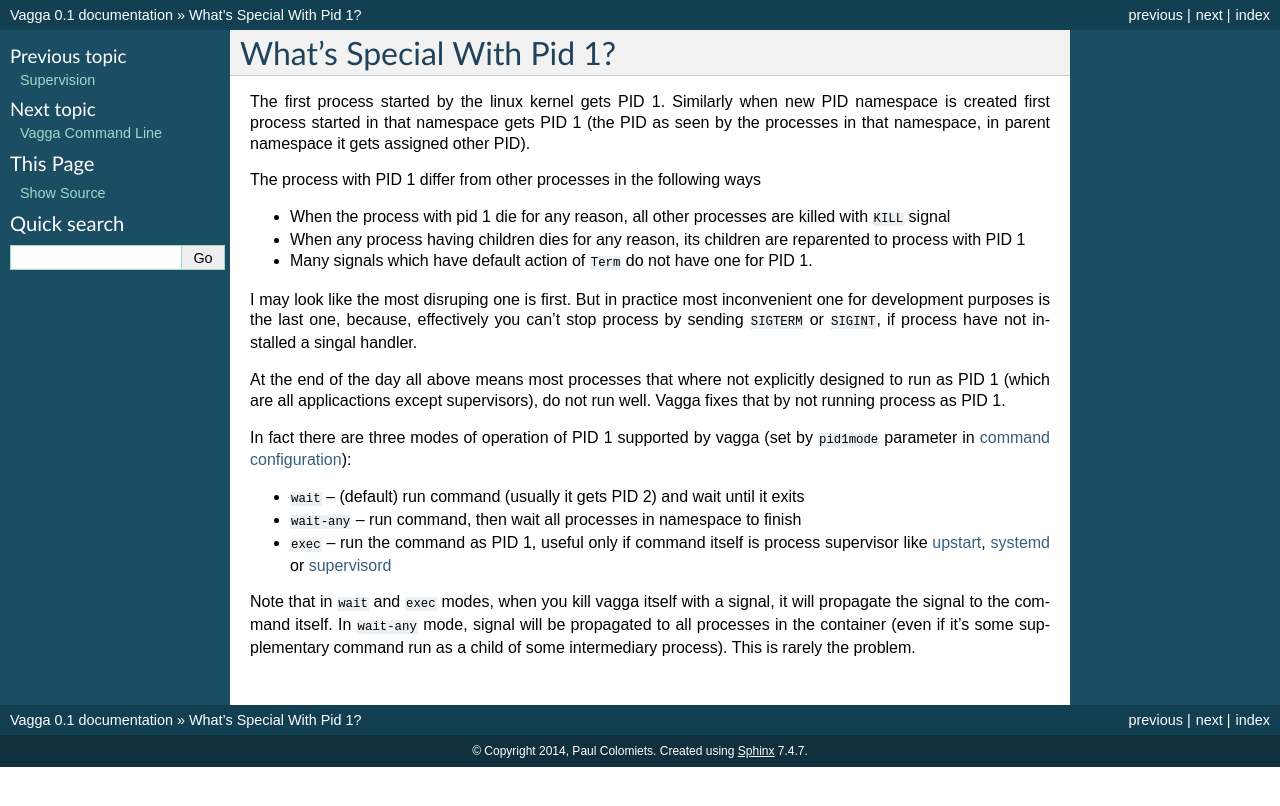
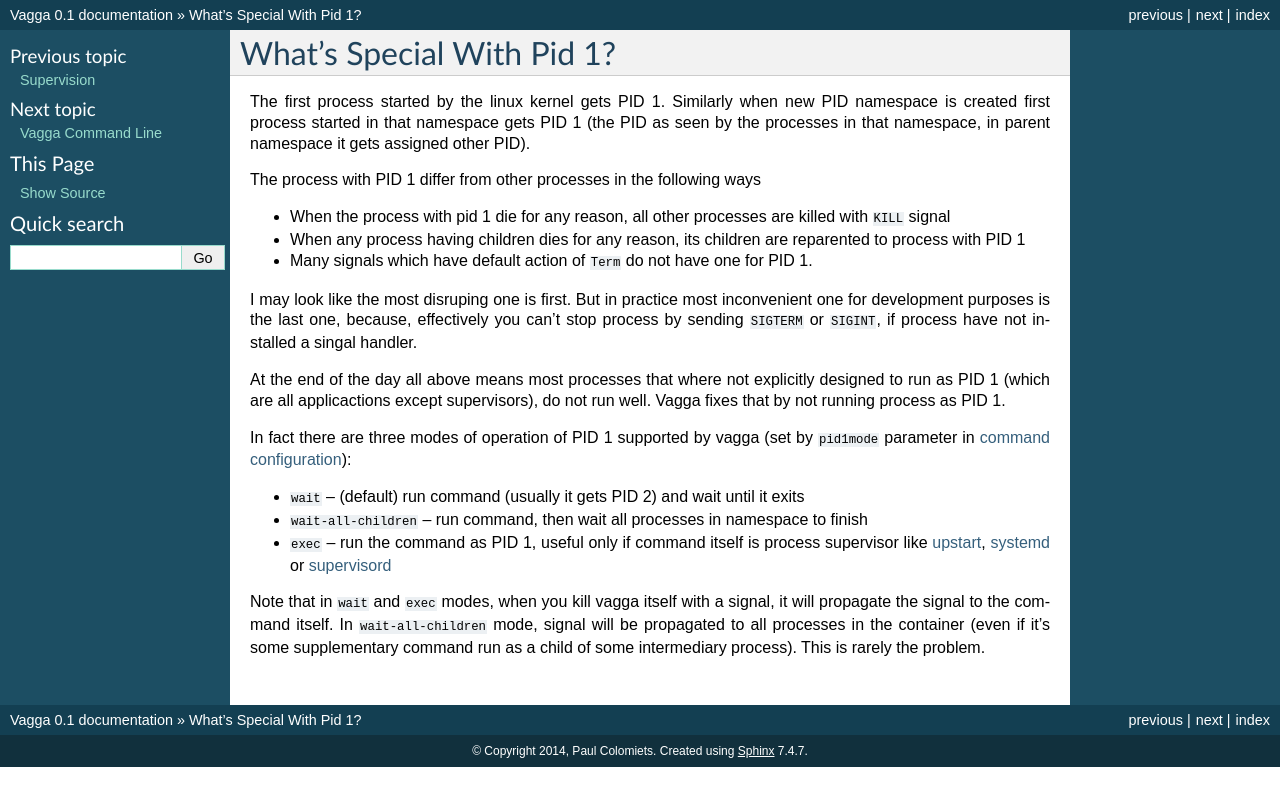
Before and after one commit to tailhook/vagga, a Sphinx documentation site: the page built from docs/pid1mode.rst, in a window 1280 px wide. Shown: the top 806 px of the page. Built offline with Sphinx 7.4.7, drawn with Linux system fonts in a browser that asks for light colours.

Commit message:
Rename ``wait-any`` -> ``wait-all-children``

```diff
--- a/docs/config.rst
+++ b/docs/config.rst
@@ -143,8 +143,8 @@ Command parameters:
 
 ``pid1mode``
     This denotes what is run as pid 1 in container. It may be ``wait``,
-    ``wait-any`` or ``exec``. The default ``wait`` is ok for most regular
-    processes. See :ref:`pid1mode` for more info.
+    ``wait-all-children`` or ``exec``. The default ``wait`` is ok for most
+    regular processes. See :ref:`pid1mode` for more info.
 
 
 .. _variants:
--- a/docs/pid1mode.rst
+++ b/docs/pid1mode.rst
@@ -32,15 +32,16 @@ In fact there are three modes of operation of PID 1 supported by vagga (set by
 
 * ``wait`` -- (default) run command (usually it gets PID 2) and wait until it
   exits
-* ``wait-any`` -- run command, then wait all processes in namespace to finish
+* ``wait-all-children`` -- run command, then wait all processes in namespace to
+  finish
 * ``exec`` -- run the command as PID 1, useful only if command itself is
   process supervisor like upstart_, systemd_ or supervisord_
 
 Note that in ``wait`` and ``exec`` modes, when you kill vagga itself with a
-signal, it will propagate the signal to the command itself. In ``wait-any``
-mode, signal will be propagated to all processes in the container (even if it's
-some supplementary command run as a child of some intermediary process). This
-is rarely the problem.
+signal, it will propagate the signal to the command itself. In
+``wait-all-children`` mode, signal will be propagated to all processes in the
+container (even if it's some supplementary command run as a child of some
+intermediary process). This is rarely the problem.
 
 
 .. _upstart: http://upstart.ubuntu.com
--- a/docs/supervision.rst
+++ b/docs/supervision.rst
@@ -87,7 +87,8 @@ modes.
 .. note:: depending on pid1mode of each proccess in each container vagga will
    wait either only for process spawned by vagga (``pid1mode: wait`` or
    ``pidmode: exec``), or for all (including daemonized) processes spawned by
-   that command (``pid1mode: wait-any``). See :ref:`pid1mode` for details.
+   that command (``pid1mode: wait-all-children``). See :ref:`pid1mode` for
+   details.
 
 
 Restart
```
Also changed, not shown: 4 other files.
